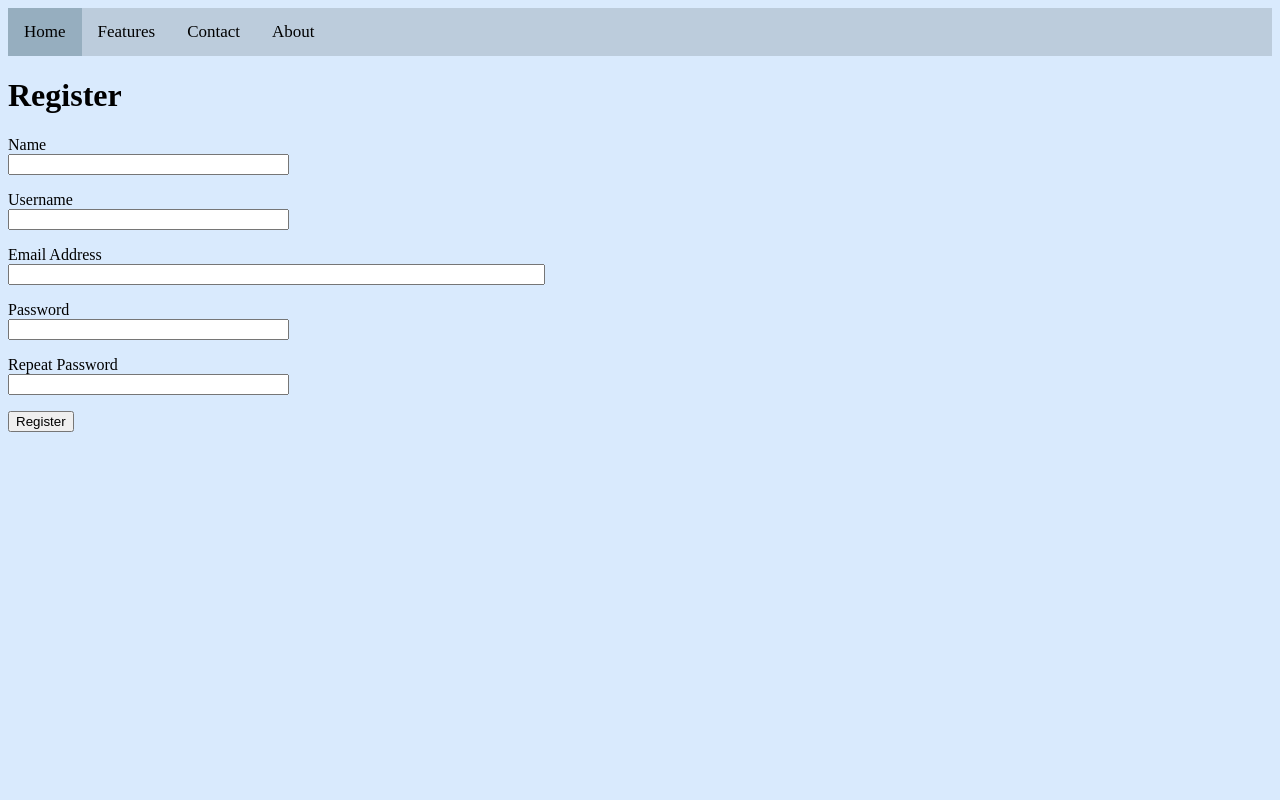
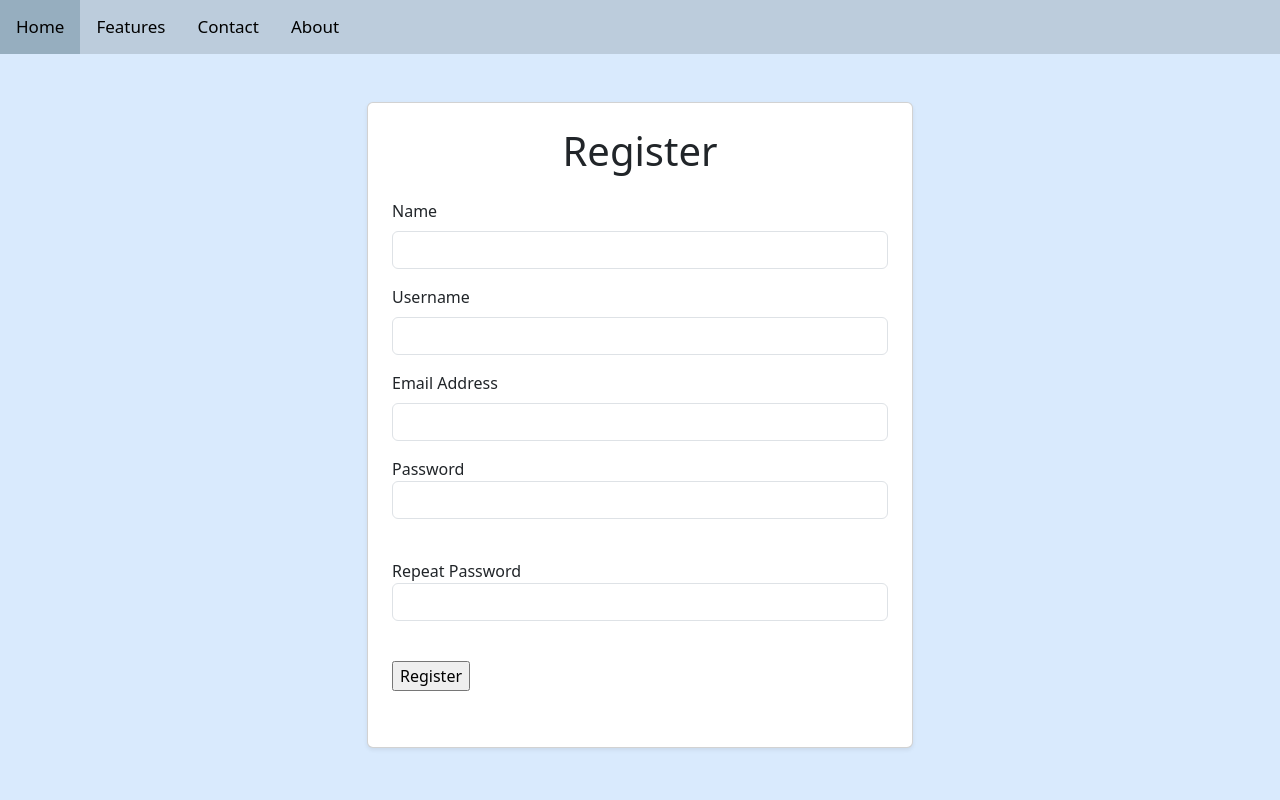
Before and after one commit to A-m-el/login-profile, a Flask app: page / in a window 1280 px wide. Run offline with Flask 3, Linux system fonts and the light colour scheme.

Commit message:
initial commit

```diff
--- a/app/__init__.py
+++ b/app/__init__.py
@@ -1,4 +1,4 @@
-from flask import   Flask
+from flask import  Flask
 from flask_login import LoginManager
 from config import Config
 from flask_migrate import Migrate
--- a/app/templates/base.html
+++ b/app/templates/base.html
@@ -5,6 +5,7 @@
         {% else %}
         <title>Welcome to AmalLearning</title>
         {% endif %}
+        <link href="https://cdn.jsdelivr.net/npm/bootstrap@5.3.0/dist/css/bootstrap.min.css" rel="stylesheet">
         <link rel="stylesheet" href="{{ url_for('static', filename='style.css') }}">
 
     </head>
--- /dev/null
+++ b/app/templates/login.html
@@ -0,0 +1 @@
+{% extends "base.html" %}
--- a/app/templates/register.html
+++ b/app/templates/register.html
@@ -1,45 +1,53 @@
 {% extends "base.html" %}
 
+{% block content %}
 
-{% block content %}
-<h1>Register</h1>
-<form action="{{ url_for('register') }}" method="post">
+<div class="container mt-5">
+    <div class="row justify-content-center">
+      <div class="col-md-6">
+        <div class="card p-4 shadow-sm">
+          <h1 class="card-title text-center mb-4">Register</h1>
+          <form method="post" action="{{ url_for('register') }}">
             {{ form.csrf_token }}
-    <p>
-        {{ form.name.label }}<br>
-        {{ form.name(size=32) }}<br>
-        {% for error in form.name.errors %}
-            <span style="color: red;">[{{ error }}]</span>
-        {% endfor %}
-    </p>
-    <p>
-        {{ form.username.label }}<br>
-        {{ form.username(size=32) }}<br>
-        {% for error in form.username.errors %}
-            <span style="color: red;">[{{ error }}]</span>
-        {% endfor %}
-    </p>
-    <p>
-        {{ form.email.label }}<br>
-        {{ form.email(size=64) }}<br>
-        {% for error in form.email.errors %}
-            <span style="color: red;">[{{ error }}]</span>
-        {% endfor %}
-    </p>
-    <p>
+
+            <!-- form fields go here -->
+            <div class="mb-3">
+                {{ form.name.label(class="form-label") }}
+                {{ form.name(class="form-control", size=32) }}
+              </div>
+            <div class="mb-3">
+                {{ form.username.label(class="form-label") }}
+                {{ form.username(class="form-control", size=32) }}
+              </div>
+
+            <div class="mb-3">
+                {{ form.email.label(class="form-label") }}
+                {{ form.email(class="form-control", size=64) }}
+              </div>
+            <div class="mb-3">
                 {{ form.password.label }}<br>
-        {{ form.password(size=32) }}<br>
+                {{ form.password(class="form-control", size=32) }}<br>
                 {% for error in form.password.errors %}
                  <span style="color: red;">[{{ error }}]</span>
                     {% endfor %}
-    </p>
-    <p>
+
+            </div>
+
+            <div class="mb-3">
             {{ form.password2.label }}<br>
-        {{ form.password2(size=32) }}<br>
+            {{ form.password2(class="form-control", size=32) }}<br>
             {% for error in form.password2.errors %}
             <span style="color: red;">[{{ error }}]</span>
         {% endfor %}
-    </p>
-    <p>{{ form.register() }}</p>
+        </div>
+
+        <div class="mb-3">
+            {{ form.register() }}
+        </div>
+
           </form>
+        </div>
+      </div>
+    </div>
+  </div>
   {% endblock %}
```
Also changed, not shown: app/templates/register.md (added, +45 -0 lines), app/auth/__init__.py (added), app/auth/forms.py (added), app/auth/routes.py (added), app/static/style.css (line endings or trailing spaces). Lines whose indentation alone changed are shown as unchanged.
